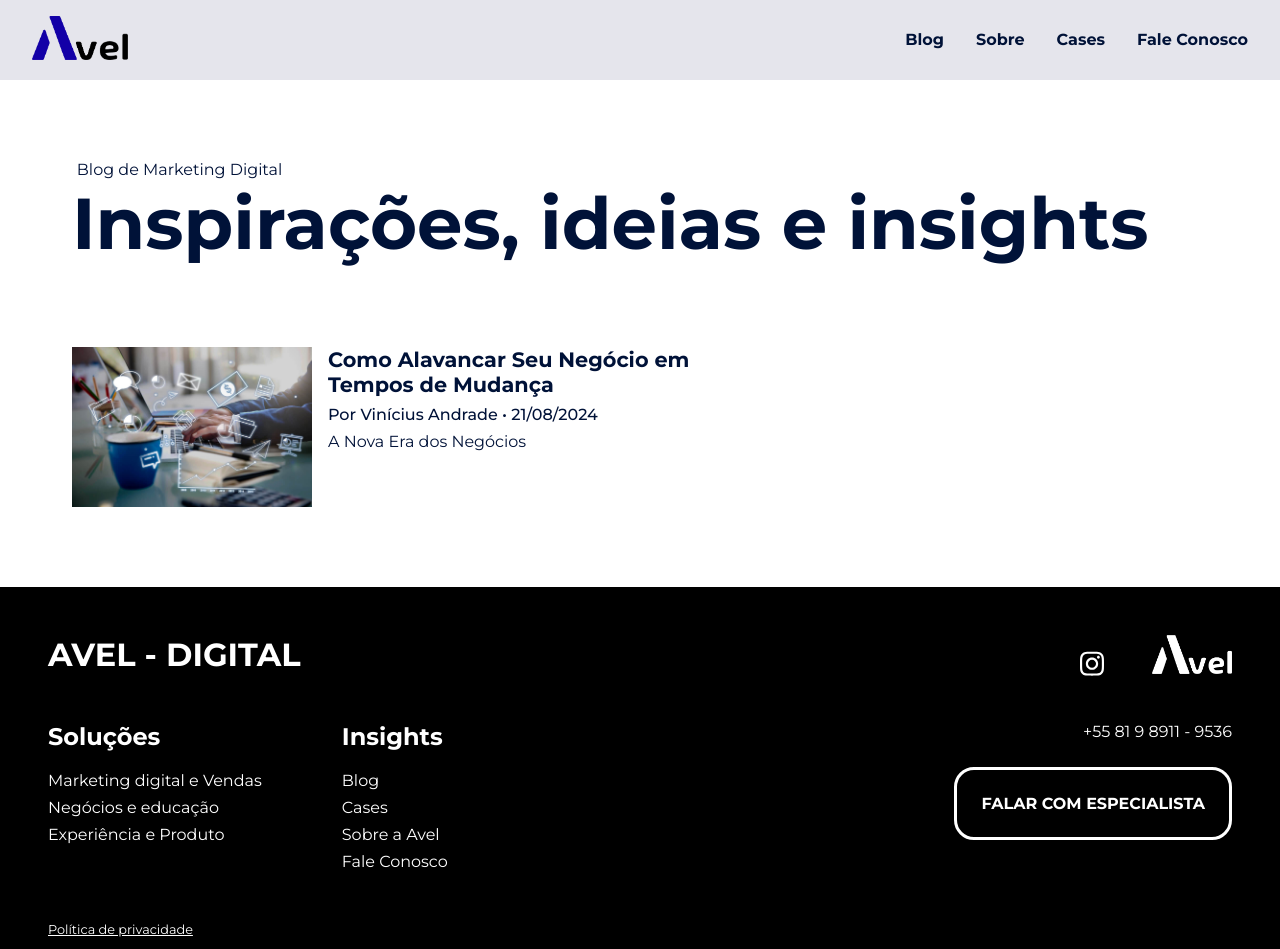
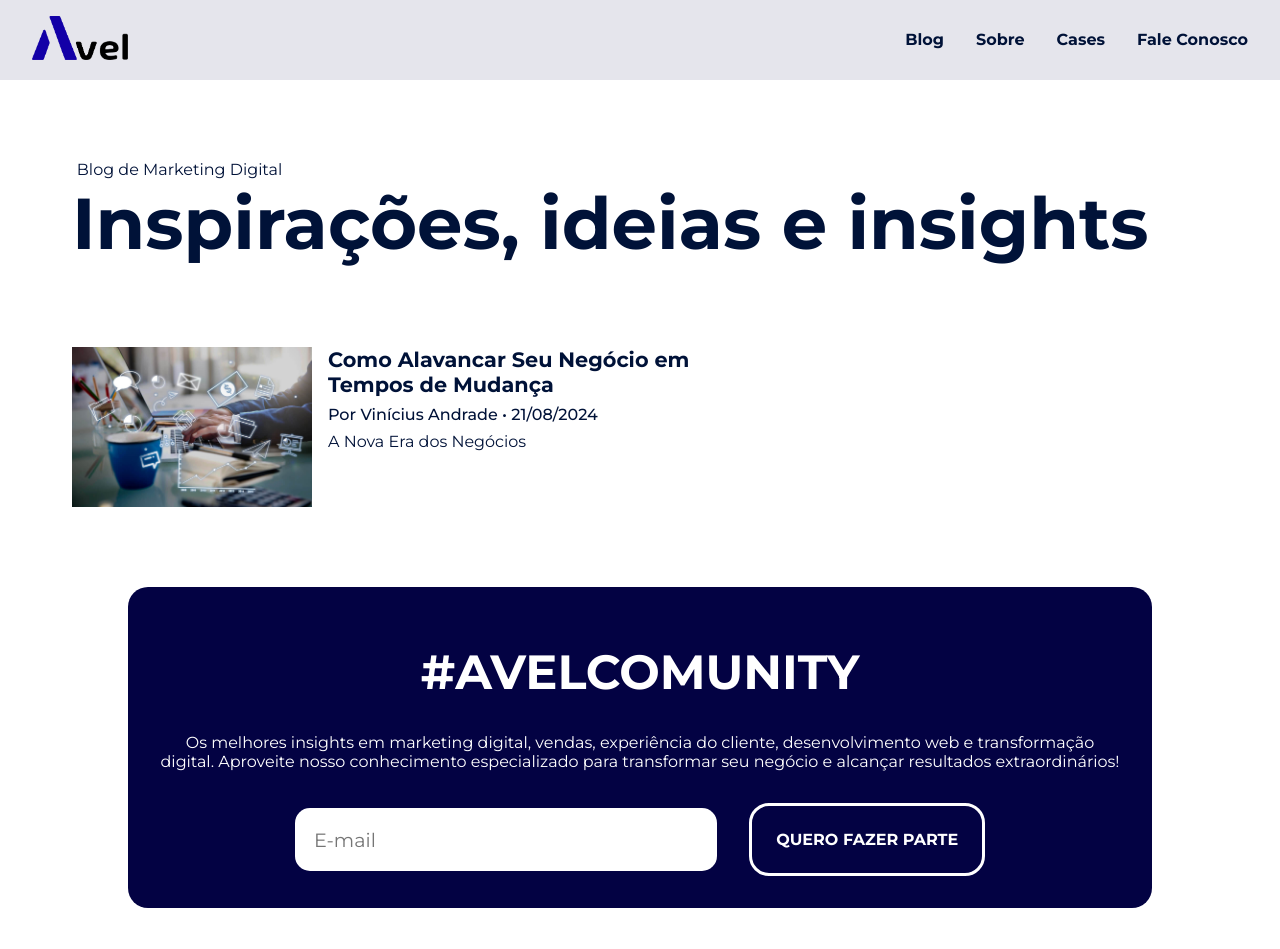
Before and after one commit to AvelDigital/Avel-Digital, a Next.js app: page /blog in a window 1280 px wide. Shown: the top 949 px of the page. Built offline with nearby package versions, Linux system fonts and the light colour scheme; no server answers.

Commit message:
Adicionando secão Community

```diff
--- a/components/Community/index.tsx
+++ b/components/Community/index.tsx
@@ -10,7 +10,7 @@ function Community() {
                 Aproveite nosso conhecimento especializado para transformar seu negócio e alcançar resultados extraordinários!</Description>
                 <Form>
                     <Input type="email" placeholder="E-mail"/>
-                    <Button type="submit" $primary="secondary" $secondary="primary">QUERO FAZER PARTE</Button>
+                    <Button type="submit" $align="center" $primary="secondary" $secondary="primary">QUERO FAZER PARTE</Button>
                 </Form>
             </Content>
         </Container>
--- a/pages/blog/index.tsx
+++ b/pages/blog/index.tsx
@@ -2,6 +2,7 @@ import Head from '../../components/Head'
 import Header from '../../components/Header'
 import { Main, Subtitle, Title, Blogs, Blog, BlogImage, BlogTexts, BlogTitle, BlogAbout, BlogDescription } from '../../styles/pages/blogs'
 import blogs from '../../services/blogs'
+import Community from '../../components/Community'
 import Footer from '../../components/Footer'
 
 function BlogHome() {
@@ -23,6 +24,7 @@ function BlogHome() {
                     </Blog>
                 ))}
             </Blogs>
+            <Community/>
         </Main>
         <Footer/>
     </>
```
